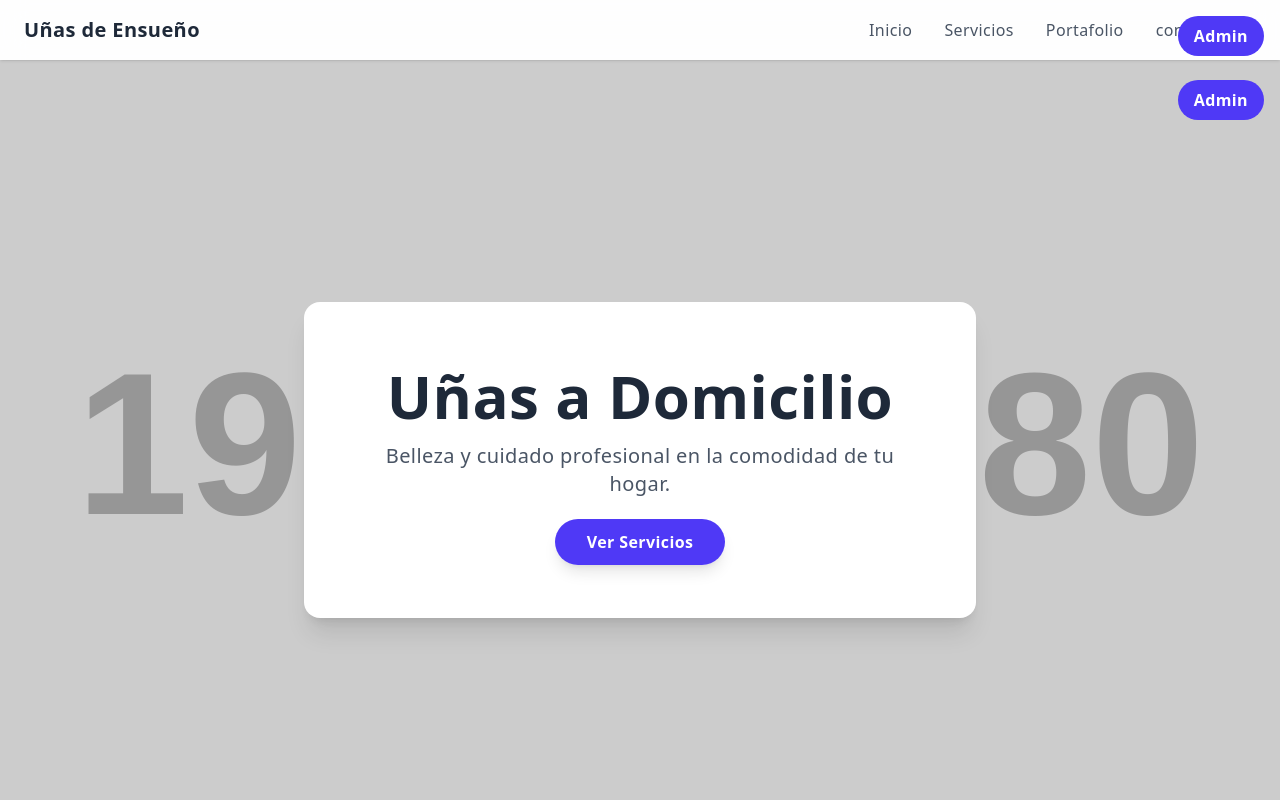
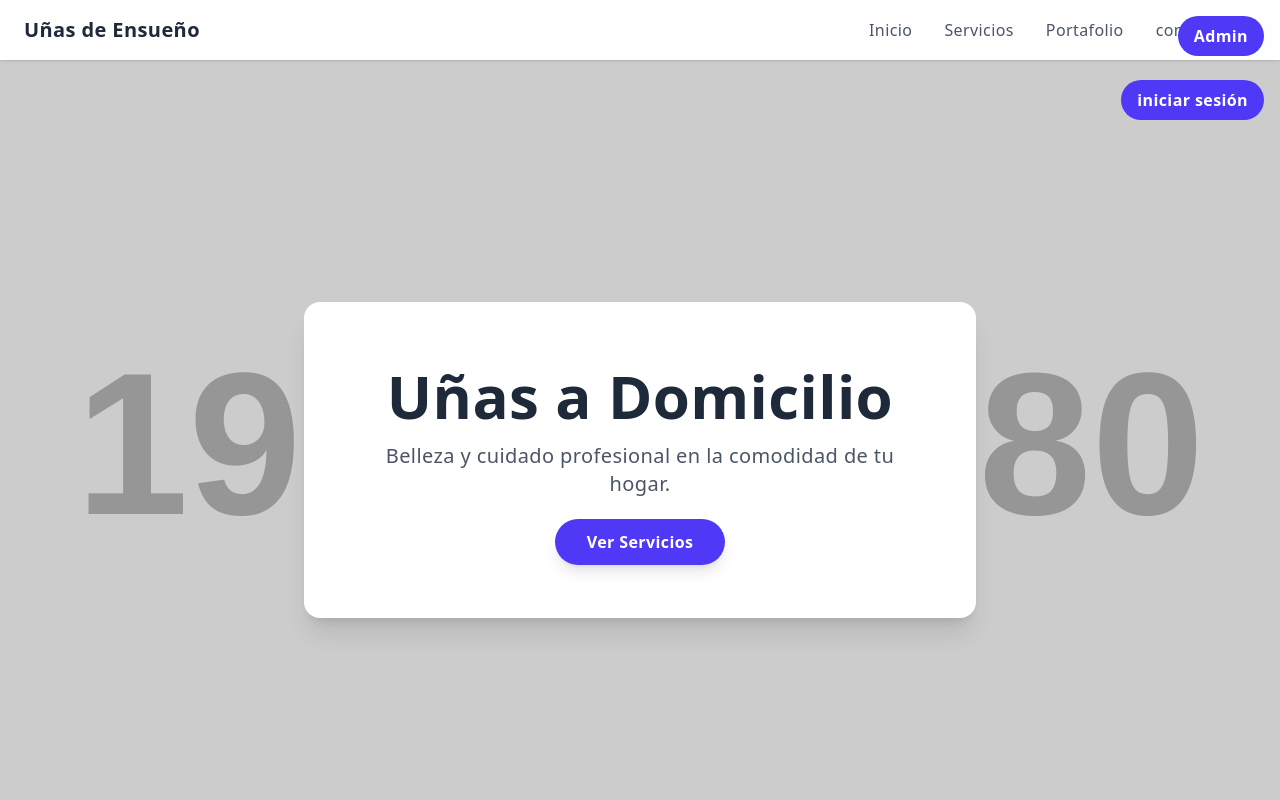
Before and after one commit to JorgeAlmendras/u-as_de_ensue-o, a React (Vite) app: page / in a window 1280 px wide. Shown: the top 800 px of the page. Built offline with nearby package versions, Linux system fonts and the light colour scheme; no server answers; the database is empty.

Commit message:
feat: actualizar texto de botón a 'iniciar sesión' y mejorar estilo de etiquetas en el formulario de inicio de sesión

```diff
--- a/src/App.jsx
+++ b/src/App.jsx
@@ -82,7 +82,7 @@ function App() {
               onClick={() => setShowAdmin(true)}
               className="absolute top-20 right-4 bg-indigo-600 hover:bg-indigo-700 text-white font-bold py-2 px-4 rounded-full transition-colors"
             >
-              Admin
+              iniciar sesión
             </button>
           </div>
           <Header />
--- a/src/components/Login.jsx
+++ b/src/components/Login.jsx
@@ -39,7 +39,7 @@ const Login = ({ onLoginSuccess }) => {
 
                 <form onSubmit={handleLogin}>
                     <div className="mb-4">
-                        <label htmlFor="email" className="block text-gray-700 text-sm font-bold mb-2">Correo Electronico</label>
+                        <label htmlFor="email" className="block text-gray-700 text-lg font-bold mb-2">Correo Electronico</label>
                         <input
                         className="shadow appearance-none border rounded w-full py-2 px-3 text-gray-700 leading-tight focus:outline-none focus:shadow-outline"
                         id="email"
@@ -51,7 +51,7 @@ const Login = ({ onLoginSuccess }) => {
                         />
                     </div>
                     <div className="mb-6">
-                        <label className="block text-gray-700 text-sm font-bold mb-2" htmlFor="password">Contraseña</label>
+                        <label className="block text-gray-700 text-lg font-bold mb-2" htmlFor="password">Contraseña</label>
                         <input
                         className="shadow appearance-none border rounded w-full py-2 px-3 text-gray-700 mb-3 leading-tight focus:outline-none focus:shadow-outline"
                         id="password"
```
